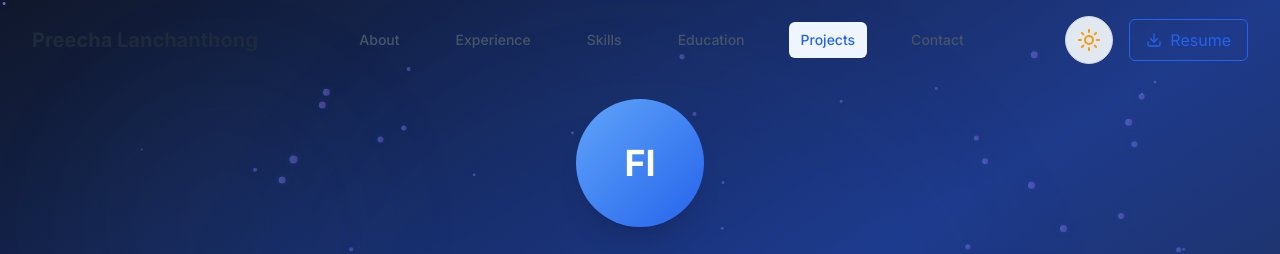
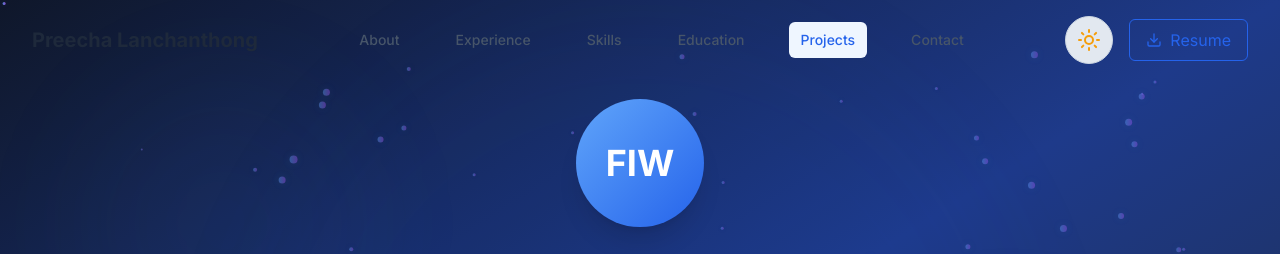
Before and after one commit to preechaLanch/resume-website-preechaLanch, a React (Vite) app: page / in a window 1280 px wide. Shown: the top 254 px of the page. Built offline with nearby package versions, Linux system fonts and the light colour scheme.

Commit message:
chore: name and image

```diff
--- a/src/components/About.tsx
+++ b/src/components/About.tsx
@@ -120,7 +120,7 @@ const About: React.FC = () => {
             <div className=" w-full max-w-lg h-auto mx-auto px-4 sm:px-6 lg:px-8  flex items-center justify-center hover:scale-105 hover:rotate-2 transition-all duration-500 group">
               <img
                 className="rounded-2xl"
-                src="/public/image-preecha.jpg"
+                src="/image-preecha.jpg"
               />
             </div>
             <div className="absolute -top-4 -right-1 w-24 h-24 bg-emerald-500/20 dark:bg-emerald-400/20 rounded-full animate-pulse"></div>
--- a/src/components/Hero.tsx
+++ b/src/components/Hero.tsx
@@ -33,7 +33,7 @@ const Hero: React.FC<HeroProps> = ({ scrollToSection }) => {
         <div className="animate-fade-in-up">
           <div className="mb-8">
             <div className="w-32 h-32 mx-auto mb-6 mt-24 bg-gradient-to-br from-blue-400 to-blue-600 dark:from-blue-300 dark:to-blue-500 rounded-full flex items-center justify-center text-4xl font-bold text-white shadow-xl hover:scale-110 hover:rotate-6 transition-all duration-500 cursor-default">
-              FI
+              FIW
             </div>
           </div>
           <h1 className="text-4xl sm:text-6xl lg:text-7xl font-bold text-white mb-6 leading-tight hover:scale-105 transition-transform duration-300">
```
